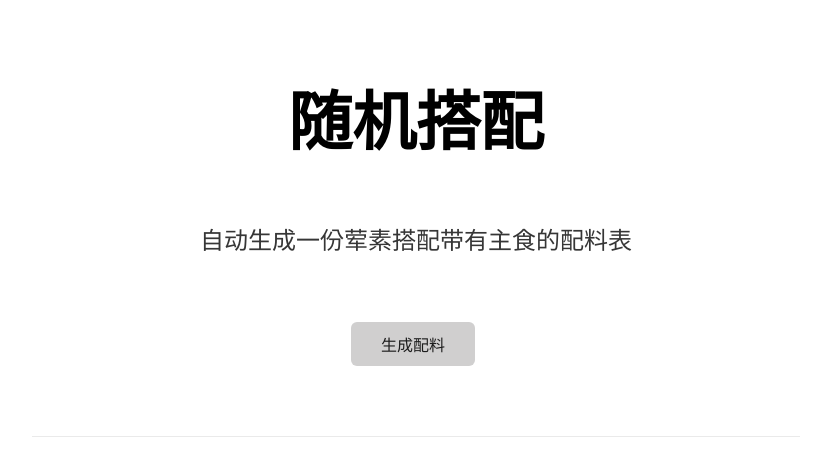
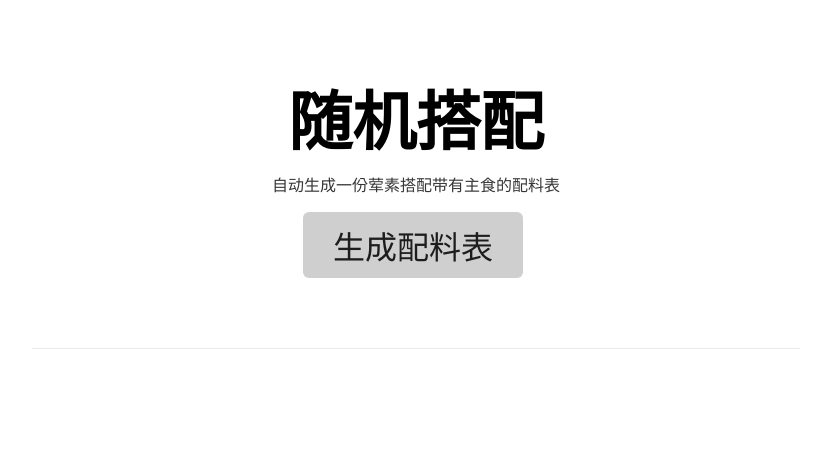
Before and after one commit to zcyc/spicy-hot-pot, a Next.js app: page /random in a window 1280 px wide. Shown: the top 476 px of the page, without its empty margins (224-1055 px from the left). Built offline with nearby package versions, Linux system fonts and the light colour scheme.

Commit message:
修改按钮

```diff
--- a/pages/random.tsx
+++ b/pages/random.tsx
@@ -55,12 +55,10 @@ const Random: NextPage = () => {
                 随机搭配
             </h1>
 
-            <p className={ styles.description }>
-                自动生成一份荤素搭配带有主食的配料表
-            </p>
+            <p>自动生成一份荤素搭配带有主食的配料表</p>
 
             <div>
-                <button>生成配料</button>
+                <button style={ { fontSize: "xx-large" } }>生成配料表</button>
             </div>
         </main>
 
```
